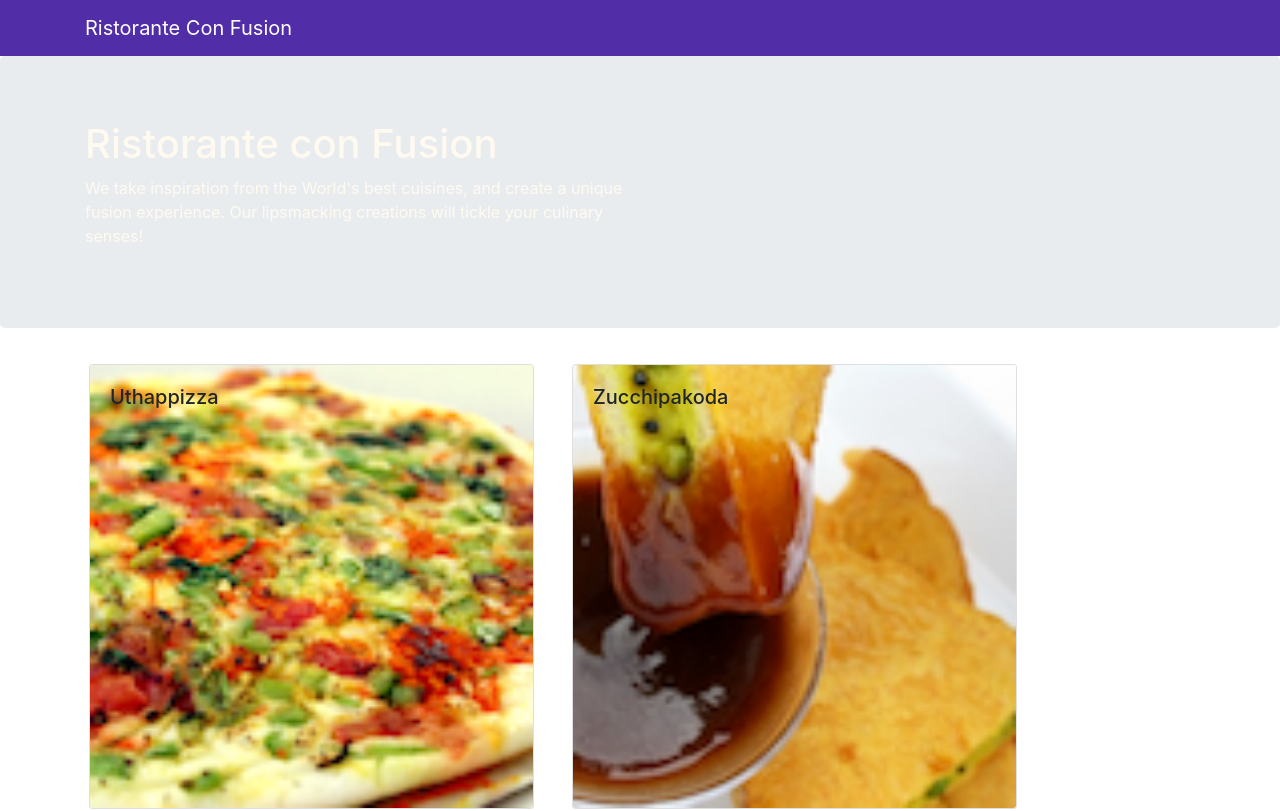
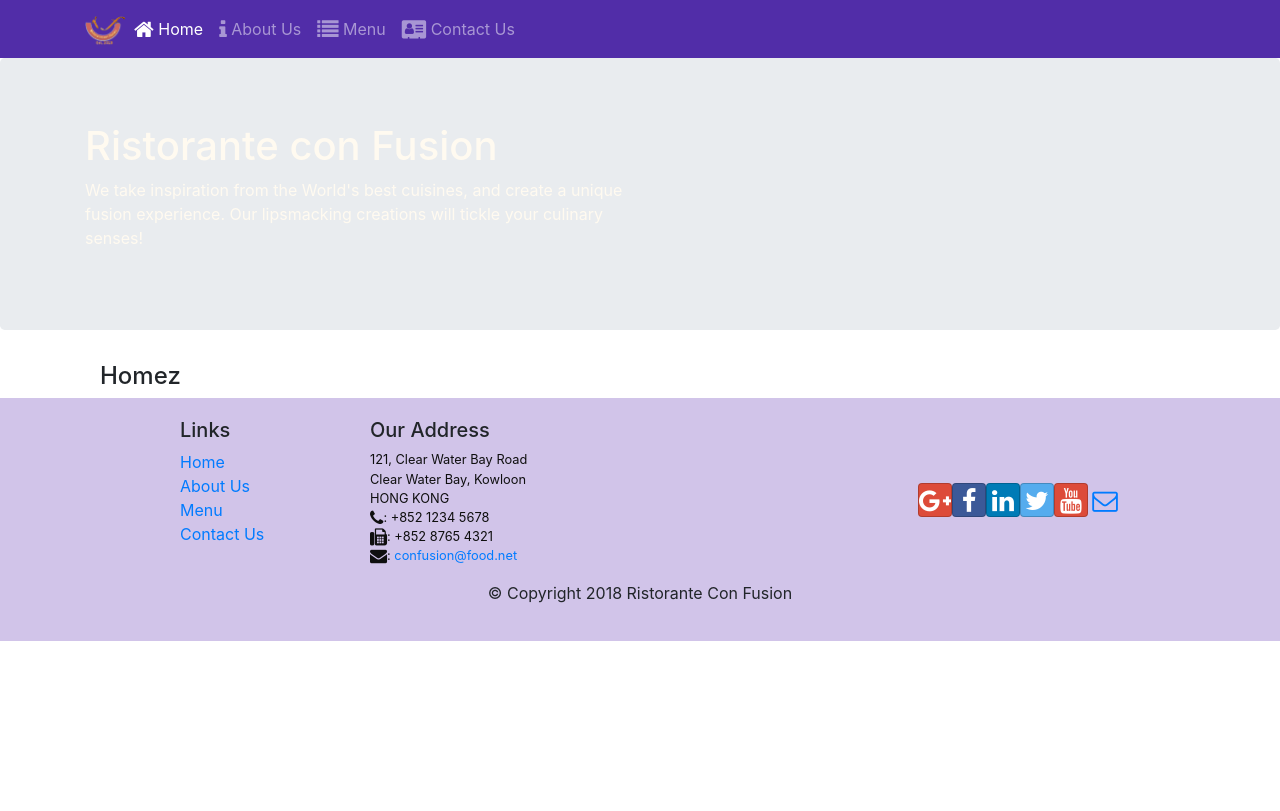
Before and after one commit to steffanvandepoll/coursera-react-fe, a React (Create React App) app in the folder confusion/: page /home in a window 1280 px wide. Shown: the top 811 px of the page. Built offline with nearby package versions, Linux system fonts and the light colour scheme.

Commit message:
React Router

```diff
--- a/confusion/package.json
+++ b/confusion/package.json
@@ -12,6 +12,7 @@
     "react": "^16.13.1",
     "react-dom": "^16.13.1",
     "react-popper": "0.9.2",
+    "react-router-dom": "5.1.2",
     "react-scripts": "3.4.1",
     "reactstrap": "5.0.0"
   },
--- a/confusion/src/App.js
+++ b/confusion/src/App.js
@@ -1,4 +1,5 @@
 import React, { Component } from 'react';
+import { BrowserRouter } from 'react-router-dom';
 
 import Main from './components/MainComponent';
 import './App.css';
@@ -7,9 +8,11 @@ class App extends Component {
 
   render() {
     return (
-      <div className="App">
-        <Main />
-      </div>
+      <BrowserRouter>
+        <div className="App">
+          <Main />
+        </div>
+    </BrowserRouter>
     );
   }
 }
--- a/confusion/src/components/FooterComponent.js
+++ b/confusion/src/components/FooterComponent.js
@@ -1,4 +1,5 @@
 import React from 'react';
+import { Link } from 'react-router-dom';
 
 function Footer(props) {
     return(
@@ -8,10 +9,10 @@ function Footer(props) {
                 <div className="col-4 offset-1 col-sm-2">
                     <h5>Links</h5>
                     <ul className="list-unstyled">
-                        <li><a href="#">Home</a></li>
-                        <li><a href="#">About</a></li>
-                        <li><a href="#">Menu</a></li>
-                        <li><a href="contactus.html">Contact</a></li>
+                      <li><Link to='/home'>Home</Link></li>
+                      <li><Link to='/aboutus'>About Us</Link></li>
+                      <li><Link to='/menu'>Menu</Link></li>
+                      <li><Link to='/contactus'>Contact Us</Link></li>
                     </ul>
                 </div>
                 <div className="col-7 col-sm-5">
--- a/confusion/src/components/HeaderComponent.js
+++ b/confusion/src/components/HeaderComponent.js
@@ -1,13 +1,46 @@
 import React, { Component } from 'react';
-import { Navbar, NavbarBrand, Jumbotron } from 'reactstrap';
+import { Nav, Navbar, NavbarBrand, NavbarToggler, Collapse, NavItem, Jumbotron } from 'reactstrap';
+import { NavLink } from 'react-router-dom';
 
 class Header extends Component {
+    constructor(props) {
+        super(props);
+
+        this.toggleNav = this.toggleNav.bind(this);
+        this.state = {
+          isNavOpen: false
+        };
+      }
+
+      toggleNav() {
+        this.setState({
+          isNavOpen: !this.state.isNavOpen
+        });
+      }
+
     render() {
         return(
-    <React.Fragment>
-      <Navbar dark>
+            <div>
+                <Navbar dark expand="md">
                     <div className="container">
-            <NavbarBrand href="/">Ristorante Con Fusion</NavbarBrand>
+                        <NavbarToggler onClick={this.toggleNav} />
+                        <NavbarBrand className="mr-auto" href="/"><img src='assets/images/logo.png' height="30" width="41" alt='Ristorante Con Fusion' /></NavbarBrand>
+                        <Collapse isOpen={this.state.isNavOpen} navbar>
+                            <Nav navbar>
+                            <NavItem>
+                                <NavLink className="nav-link"  to='/home'><span className="fa fa-home fa-lg"></span> Home</NavLink>
+                            </NavItem>
+                            <NavItem>
+                                <NavLink className="nav-link" to='/aboutus'><span className="fa fa-info fa-lg"></span> About Us</NavLink>
+                            </NavItem>
+                            <NavItem>
+                                <NavLink className="nav-link"  to='/menu'><span className="fa fa-list fa-lg"></span> Menu</NavLink>
+                            </NavItem>
+                            <NavItem>
+                                <NavLink className="nav-link" to='/contactus'><span className="fa fa-address-card fa-lg"></span> Contact Us</NavLink>
+                            </NavItem>
+                            </Nav>
+                        </Collapse>
                     </div>
                 </Navbar>
                 <Jumbotron>
@@ -20,7 +53,7 @@ class Header extends Component {
                         </div>
                     </div>
                 </Jumbotron>
-    </React.Fragment>
+            </div>
         );
     }
 }
--- /dev/null
+++ b/confusion/src/components/HomeComponent.js
@@ -0,0 +1,11 @@
+import React from 'react';
+
+function Home(props) {
+    return(
+      <div className="container">
+        <h4>Homez</h4>
+      </div>
+    );
+}
+
+export default Home;
--- a/confusion/src/components/MainComponent.js
+++ b/confusion/src/components/MainComponent.js
@@ -1,11 +1,16 @@
 import React, { Component } from 'react';
 import { Navbar, NavbarBrand } from 'reactstrap';
+import { Switch, Route, Redirect } from 'react-router-dom';
+
+//Data
+import { DISHES } from '../shared/dishes';
+
+//components
 import Menu from './MenuComponent';
 import DishDetail from './DishdetailComponent';
 import Header from './HeaderComponent';
 import Footer from './FooterComponent';
-
-import { DISHES } from '../shared/dishes';
+import Home from './HomeComponent';
 
 class Main extends Component {
 
@@ -26,8 +31,11 @@ class Main extends Component {
       <div>
         <Header />
         <div className="container">
-          <Menu dishes={this.state.dishes} onClick={(dishId) => this.onDishSelect(dishId)} />
-          <DishDetail dish={this.state.dishes.filter((dish) => dish.id === this.state.selectedDish)[0]} />
+          <Switch>
+              <Route path='/home' component={Home} />
+              <Route exact path='/menu' component={() => <Menu dishes={this.state.dishes} />} />
+              <Redirect to="/home" />
+            </Switch>
         </div>
         <Footer />
       </div>
--- a/confusion/src/components/MenuComponent.js
+++ b/confusion/src/components/MenuComponent.js
@@ -3,7 +3,7 @@ import { Card, CardImg, CardImgOverlay, CardTitle } from 'reactstrap';
 
 const MenuItem = ({dish, onClick}) => {
   return(
-    <Card key={dish.id} onClick={() => onClick(dish.id)}>
+    <Card key={dish.id}>
       <CardImg width="100%" object src={dish.image} alt={dish.name}/>
       <CardImgOverlay>
         <CardTitle heading>{dish.name}</CardTitle>
@@ -16,7 +16,7 @@ const Menu = (props) => {
   const menu = props.dishes.map((dish) => {
     return (
       <div className="col-12 col-md-5 m-1" key={dish.id}>
-        <MenuItem dish={dish} onClick={props.onClick} />
+        <MenuItem dish={dish} />
       </div>
     );
   });
```
Also changed, not shown: 1 other file (tests, documents, lock files or other folders). Lines whose indentation alone changed are shown as unchanged.
